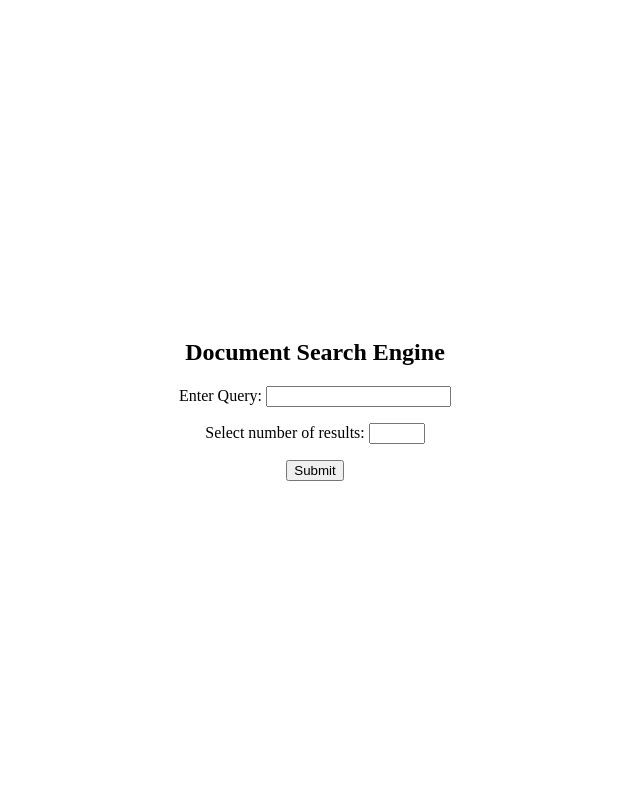
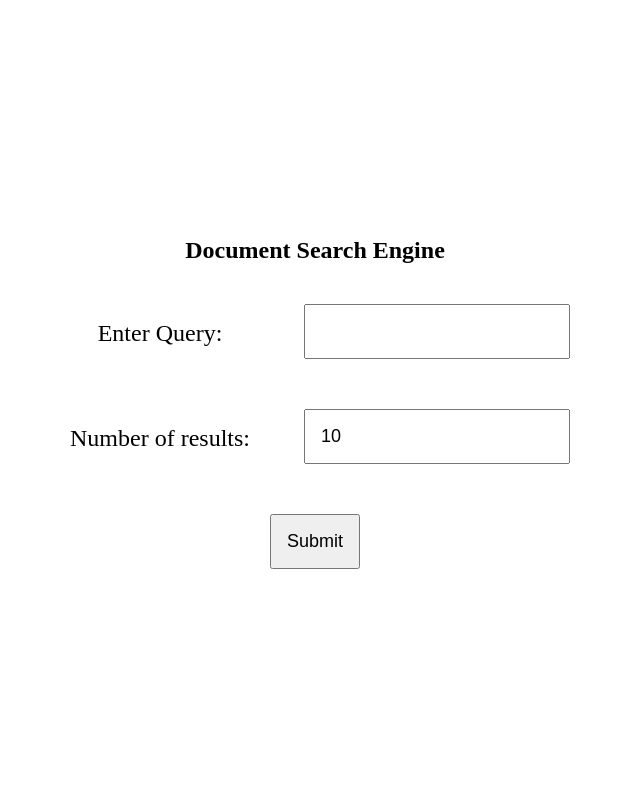
Before and after one commit to siddarthtv/AIR-Assignment, a Flask app: page / in a window 1280 px wide. Shown: the whole page, without its empty margins (325-965 px from the left). Run offline with Flask 2, Linux system fonts and the light colour scheme; parts of the project's set-up code (start-up, migrations or seed data) failed here and were passed over.

Commit message:
Add files via upload

```diff
--- a/templates/index.html
+++ b/templates/index.html
@@ -7,6 +7,9 @@
         <style>
             html, body {
                 height: 100%;
+            }
+            div {
+                margin: 10px;
             }
             .parent {
                 width: 100%;
@@ -19,7 +22,16 @@
                 vertical-align: middle;
             }
             label {
-                float: center;
+                display: inline-block;
+                width: 200px;
+                margin: 20px;
+                font-size: x-large;
+                vertical-align: middle;
+            }
+            input {
+                margin: 20px;
+                padding: 15px;
+                font-size: large;
             }
         </style>
     </head>
@@ -27,11 +39,19 @@
     <body>
         <section class="parent">
         <div class="child">
-            <h2>Document Search Engine</h2>
+            <h1>Document Search Engine</h1>
             <form action="http://localhost:5000/query" method="POST">
-                <p><label for="male"> Enter Query: </label> <input type = "text" name = "query"></p>
-                <p><label for="number"> Select number of results: </label> <input type = "number" name = "num_results" min="5" max="20"></p>
-                <p><input type = "submit" value = "Submit"></p>
+                <div>
+                    <label for="male"> Enter Query: </label>
+                    <input type = "text" name = "query">
+                </div>
+                <div>
+                    <label for="number"> Number of results: </label>
+                    <input type = "number" name = "num_results" min="5" value="10">
+                </div>
+                <div>
+                    <input type = "submit" value = "Submit">
+                </div>
             </form>
         </div>
         </section>
```
Also changed, not shown: templates/results.html (+17 -3 lines).
